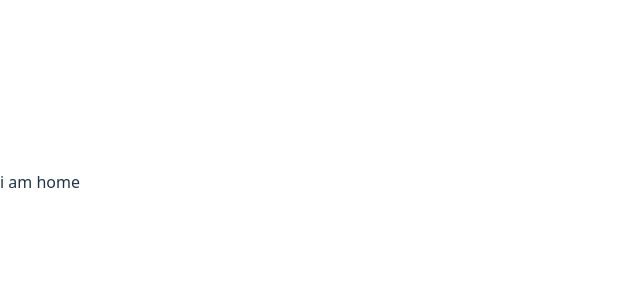
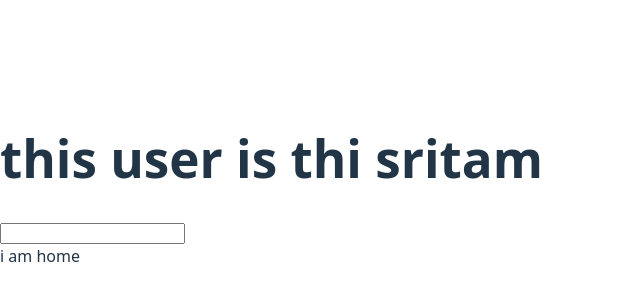
Before and after one commit to ritam-g/Interview, a React (Vite) app in the folder webkrops/frontend/: page / in a window 1280 px wide. Shown: the part 218-518 px from the top of the page, without its empty margins (0-640 px from the left). Built offline with nearby package versions, Linux system fonts and the light colour scheme.

Commit message:
update App.jsx and main.jsx

```diff
--- a/webkrops/frontend/src/App.jsx
+++ b/webkrops/frontend/src/App.jsx
@@ -1,13 +1,17 @@
 import React from 'react'
 import { Route, Routes } from 'react-router-dom'
 import { lazy, Suspense } from 'react'
+import { UseAuth } from './context/AuthContext'
 
 const Home = lazy(() => import('./components/Home'))
 const Child = lazy(() => import('./Child'))
 
 const App = () => {
+  const { user, setUser } = UseAuth()
   return (
     <div>
+      <h1>this user is thi s{user}</h1>
+      <input type="enter" onChange={(e) => setUser(e.target.value)} />
       <Suspense fallback={<div>Loading...</div>}>
         <Routes>
           <Route path='/' element={<Home />} />
--- /dev/null
+++ b/webkrops/frontend/src/context/AuthContext.jsx
@@ -0,0 +1,17 @@
+import React from 'react'
+import { createContext } from 'react'
+import { useState } from 'react'
+import { useContext } from 'react'
+const Auth = createContext()
+const AuthContext = ({ children }) => {
+    const [user, setUser] = useState("ritam")
+    return (
+        <Auth.Provider value={{ user, setUser }}>
+            {children}
+        </Auth.Provider>
+    )
+}
+
+export default AuthContext
+
+export const UseAuth = () => useContext(Auth)
--- a/webkrops/frontend/src/main.jsx
+++ b/webkrops/frontend/src/main.jsx
@@ -3,10 +3,13 @@ import { createRoot } from 'react-dom/client'
 import './index.css'
 import App from './App.jsx'
 import { BrowserRouter } from 'react-router-dom'
+import AuthContext from './context/AuthContext.jsx'
 
 createRoot(document.getElementById('root')).render(
   // <StrictMode>
-  <BrowserRouter> <App /></BrowserRouter>
+  <AuthContext>
+    <BrowserRouter> <App /></BrowserRouter>
+  </AuthContext>
 
   // </StrictMode>,
 )
```
